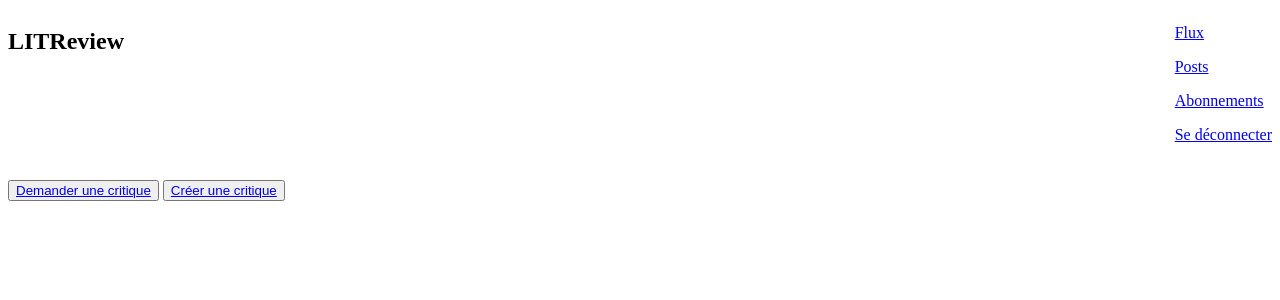
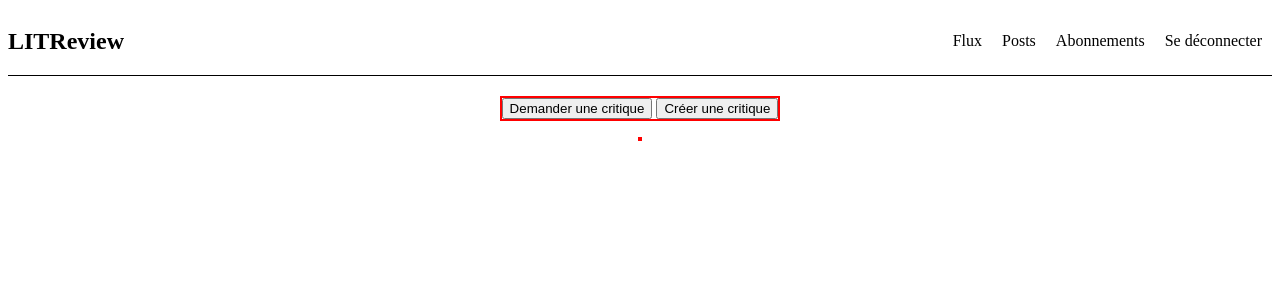
Before and after one commit to lisa367/OPC-Brouillon-P9, a Django app: template src/lit_reviews/templates/lit_reviews/homepage.html in a window 1280 px wide. Shown: the top 300 px of the page. Run offline with Django 3.2, Linux system fonts and the light colour scheme; the template is opened without the code that fills it, so the values that code supplies are empty.

Commit message:
website styling

```diff
--- a/src/lit_reviews/templates/lit_reviews/homepage.html
+++ b/src/lit_reviews/templates/lit_reviews/homepage.html
@@ -3,14 +3,17 @@
 {% get_media_prefix as MEDIA_PREFIX %}
 
 {% block content %}
-
+<div class="page-content">
+    <div class="new-objects">
         <button>
             <a href="{% url 'tickets_app:create-ticket' %}">Demander une critique</a>
         </button>
         <button>
             <a href="{% url 'reviews_app:create-review' %}">Créer une critique</a>
         </button>
+    </div>
 
+    <div class="flux">
         <div class="reviews"></div>
 
         {% for ticket in tickets %}
@@ -19,7 +22,7 @@
             <p>{{ ticket.title }}</p>
             <p>{{ ticket.description }}</p>
             <p>{{ MEDIA_PREFIX }}{{ ticket.image }}</p>
-    <img src="{{ MEDIA_PREFIX }}{{ ticket.image }}" alt="{{ ticket.title }}" class="book-img">
+            <img src="{{ ticket.image }}" alt="{{ ticket.title }}" class="book-img">
             <a href="{% url 'tickets_app:update-ticket' pk=ticket.pk %}">Modifier</a>
             <a href="{% url 'tickets_app:delete-ticket' pk=ticket.pk %}">Supprimer</a>
         </div>
@@ -32,5 +35,9 @@
         <div class="reviews">{% lorem 2 p %}</div>
         <div class="followers">{% lorem 2 p %}</div>
         -->
+    </div>
+
+</div>
+
 
 {% endblock %}
--- a/src/lit_reviews/templates/lit_reviews/user_follows.html
+++ b/src/lit_reviews/templates/lit_reviews/user_follows.html
@@ -21,16 +21,16 @@
 <div class="subscriptions">
 	<table>
 		<tr>
-			<td>{{ user.username }}</td>
-			<td><a href="{% url 'unfollow' %}">Désabonner</a></td>
+			<td class="td-left">{{ user.username }}</td>
+			<td class="td-right"><a href="{% url 'unfollow' %}">Désabonner</a></td>
 		</tr>
 	</table>
 </div>
 {% endfor%}
 
+<h3>Abonnés</h3>
 {% for follower in followers %}
 <div class="followers">
-	<h3>Abonnés</h3>
 	<table>
 		<tr>
 			<td>{{ follower }}</td>
--- a/src/static/css/style.css
+++ b/src/static/css/style.css
@@ -1,4 +1,92 @@
+/*            base.html              */
+* {
+    box-sizing: border-box;
+}
+
 nav {
     display: flex;
     justify-content: space-between;
+    border-bottom: 1px solid black;
 }
+
+/*
+nav * {
+     border: 0.5px solid red;
+}
+*/
+
+.nav-right {
+    display: flex;
+    justify-content: space-around;
+    align-items: center;
+    padding: 0;
+}
+
+.nav-right * {
+    margin: 0 5px;
+    padding: 0;
+}
+
+/*            homepage.html              */
+
+a {
+    color: black;
+    text-decoration: none;
+}
+
+a:hover {
+    color: grey;
+}
+
+a:visited {
+    color: black;
+}
+
+.new-objects {
+    border: 2px solid red;
+    margin-bottom: 1rem;
+}
+
+.flux {
+    border: 2px solid red;
+}
+
+.ticket {
+    border: 2px solid black;
+    min-width: 20rem;
+    min-height: 15rem;
+    max-width: 30rem;
+    max-height: 25rem;
+    margin-bottom: 0.7rem;
+}
+
+.book-img {
+    width: 6rem;
+    height: 8rem;
+}
+
+.page-content {
+    display: flex;
+    flex-direction: column;
+    justify-content: center;
+    align-items: center;
+}
+
+/*            user_follows.html              */
+
+table,
+td,
+th {
+    border: 1px solid grey;
+}
+
+table {
+    min-width: 40%;
+    border-collapse: collapse;
+    table-layout: auto;
+}
+
+.td-right {
+    width: 12%;
+    text-align: center;
+}
```
Lines whose indentation alone changed are shown as unchanged.
